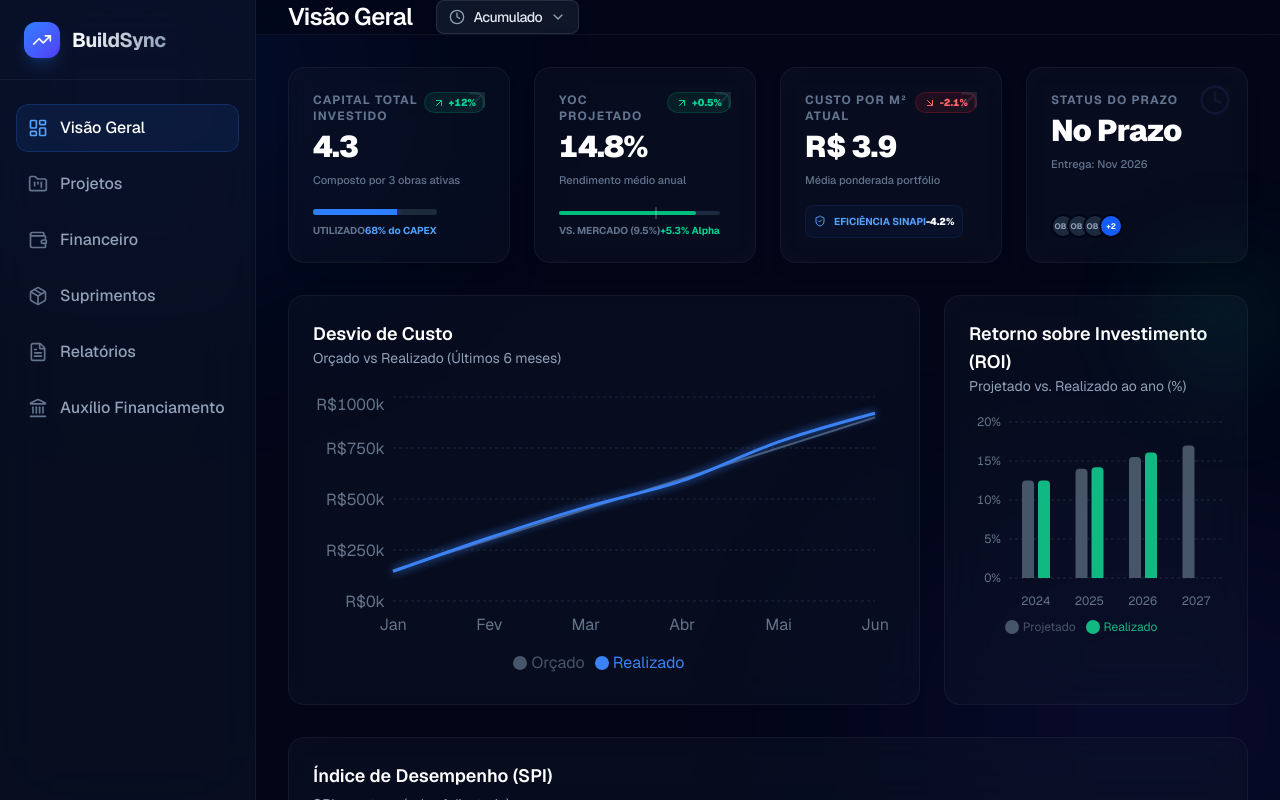
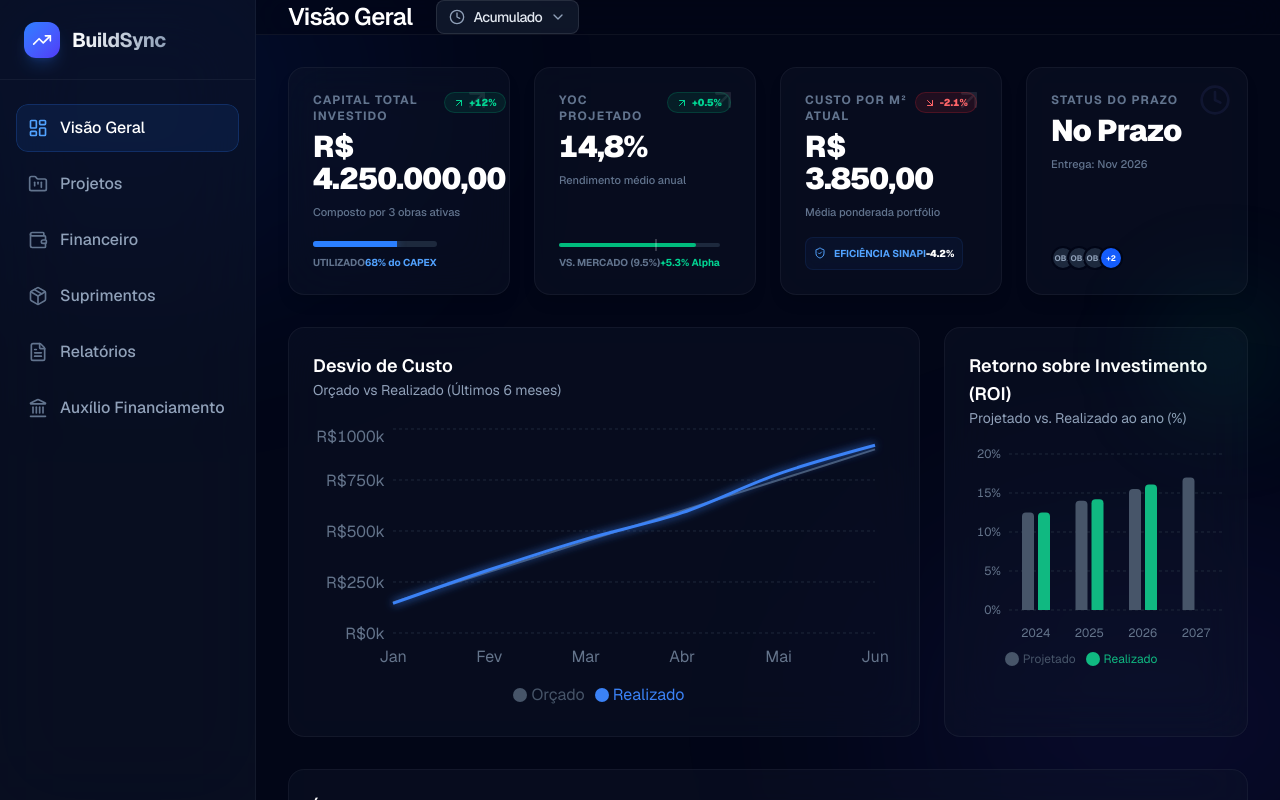
Before and after one commit to mantolatv-cmyk/buildsync, a Next.js app: page / in a window 1280 px wide. Built offline with nearby package versions, Linux system fonts and the light colour scheme.

Commit message:
feat: format Overview KPIs with full currency values and decimals

```diff
--- a/src/components/views/OverviewView.tsx
+++ b/src/components/views/OverviewView.tsx
@@ -14,9 +14,9 @@ import {
 const mockDataSets: any = {
   month: {
     kpis: {
-      capital: "R$ 850.000",
-      yoc: "14.2%",
-      costPerSqm: "R$ 3.900",
+      capital: "850000.00",
+      yoc: "14.2",
+      costPerSqm: "3900.00",
       capitalTrend: "+2%",
       yocTrend: "+0.1%",
       costTrend: "-0.5%"
@@ -30,9 +30,9 @@ const mockDataSets: any = {
   },
   quarter: {
     kpis: {
-      capital: "R$ 2.450.000",
-      yoc: "14.5%",
-      costPerSqm: "R$ 3.880",
+      capital: "2450000.00",
+      yoc: "14.5",
+      costPerSqm: "3880.00",
       capitalTrend: "+8%",
       yocTrend: "+0.3%",
       costTrend: "-1.2%"
@@ -45,9 +45,9 @@ const mockDataSets: any = {
   },
   ytd: {
     kpis: {
-      capital: "R$ 4.250.000",
-      yoc: "14.8%",
-      costPerSqm: "R$ 3.850",
+      capital: "4250000.00",
+      yoc: "14.8",
+      costPerSqm: "3850.00",
       capitalTrend: "+12%",
       yocTrend: "+0.5%",
       costTrend: "-2.1%"
@@ -124,8 +124,8 @@ const AnimatedCounter = ({ value, prefix = "", suffix = "", isCurrency = false }
   }, [value]);
 
   const displayValue = isCurrency
-    ? count.toLocaleString('pt-BR', { minimumFractionDigits: 0, maximumFractionDigits: 0 })
-    : count.toFixed(1);
+    ? count.toLocaleString('pt-BR', { minimumFractionDigits: 2, maximumFractionDigits: 2 })
+    : count.toLocaleString('pt-BR', { minimumFractionDigits: 1, maximumFractionDigits: 1 });
 
   return <span>{prefix}{displayValue}{suffix}</span>;
 };
@@ -205,7 +205,7 @@ export default function OverviewView({ timeFilter, setActiveKpiDetail }: { timeF
         <KpiCard
           id="capital"
           title="Capital Total Investido"
-          value={<AnimatedCounter value={currentData.kpis.capital} />}
+          value={<AnimatedCounter value={currentData.kpis.capital} prefix="R$ " isCurrency={true} />}
           trend={currentData.kpis.capitalTrend}
           trendUp={true}
           subtitle="Composto por 3 obras ativas"
@@ -248,7 +248,7 @@ export default function OverviewView({ timeFilter, setActiveKpiDetail }: { timeF
         <KpiCard
           id="cost"
           title="Custo por m² Atual"
-          value={<AnimatedCounter value={currentData.kpis.costPerSqm} prefix="R$ " />}
+          value={<AnimatedCounter value={currentData.kpis.costPerSqm} prefix="R$ " isCurrency={true} />}
           trend={currentData.kpis.costTrend}
           trendUp={false}
           subtitle="Média ponderada portfólio"
```
